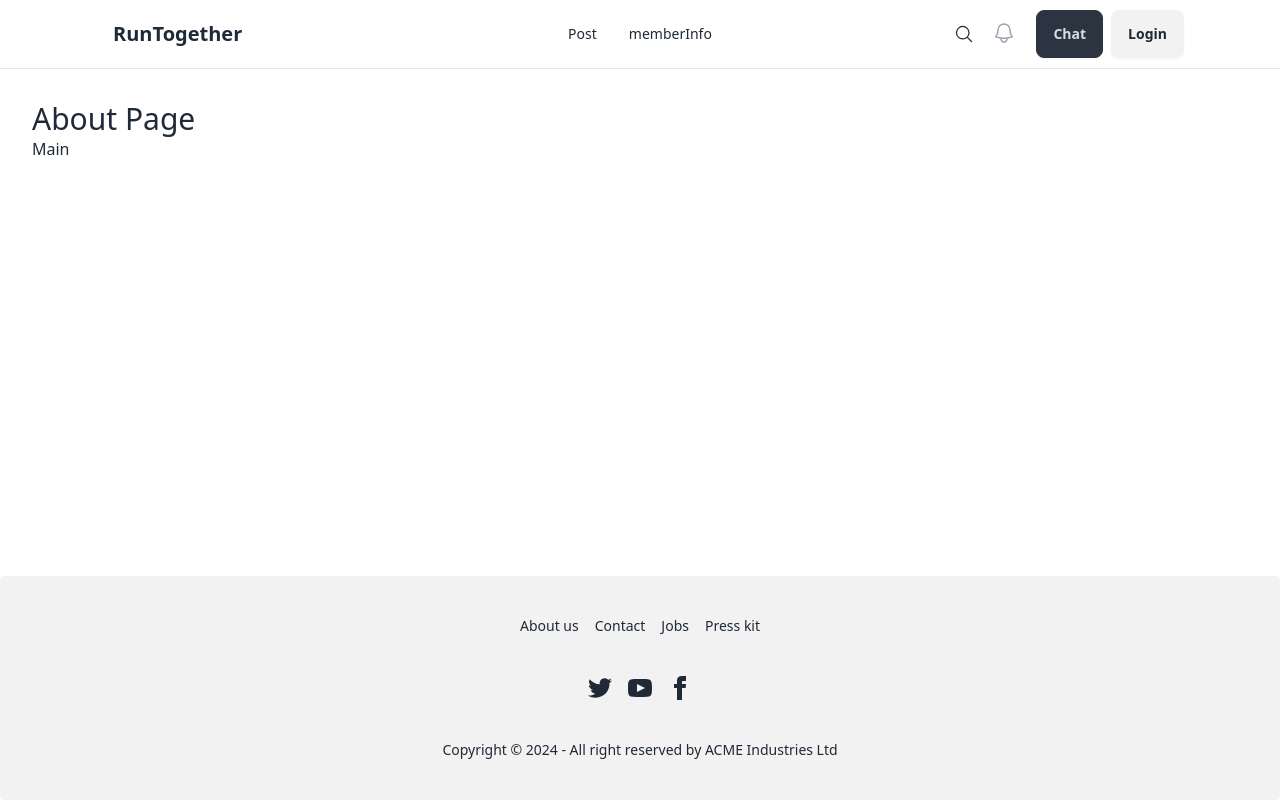
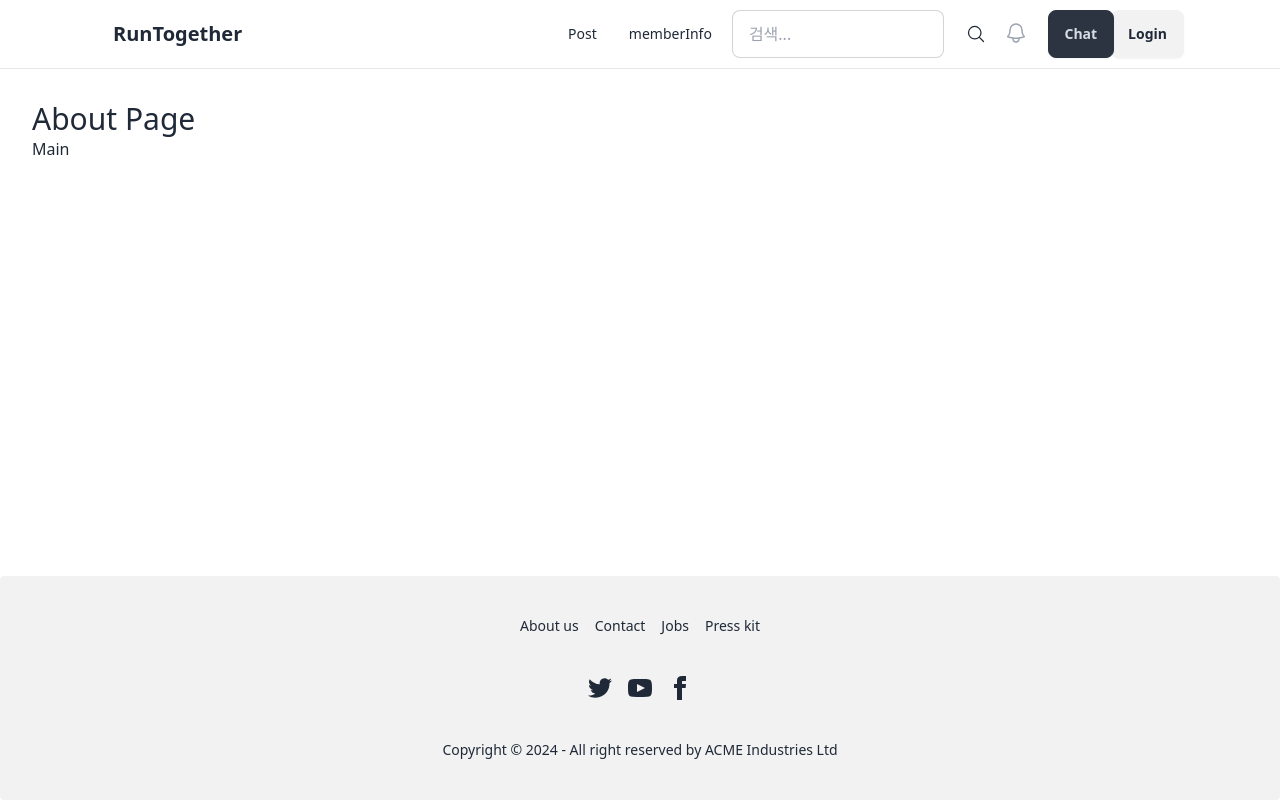
Before and after one commit to CHOHUNE/TOGERUN_FRONT, a React (Create React App) app: page /about in a window 1280 px wide. Built offline with nearby package versions, Linux system fonts and the light colour scheme.

Commit message:
feat : PostList 에 keyword 검색기능 추가

```diff
--- a/src/api/api.js
+++ b/src/api/api.js
@@ -11,9 +11,9 @@ export const axiosInstance = axios.create({
 
 export const getList = async (pageParams) => {
 
-    const {page, size} = pageParams;
+    const {page, size,keyword} = pageParams;
 
-    const res = await jwtAxios.get(`/post/list`, {params: {page, size}})
+    const res = await jwtAxios.get(`/post/list`, {params: {page, size,keyword}})
 
     return res.data
 }
--- a/src/component/post/ListComponent.js
+++ b/src/component/post/ListComponent.js
@@ -1,5 +1,5 @@
 import React from 'react';
-import {Link} from "react-router-dom";
+import {Link, useLocation} from "react-router-dom";
 import PageComponent from "../common/PageComponent";
 import useCustomMove from "../../hooks/useCustomMove";
 import { getList} from "../../api/api";
@@ -17,22 +17,18 @@ const initState ={
     prevPage: 0,
     nextPage:0,
     totalPage:0,
-    current:0
+    current:0,
+
+
 }
 
 function ListComponent(props) {
-    const {page, refresh, size, moveToList, moveToRead} = useCustomMove();
+    const {page, refresh, size, moveToList,keyword} = useCustomMove();
 
-    // const dispatch = useDispatch();
-    // const serverData = useSelector((state) => state.postSlice.serverData);
-
-    // useEffect(() => {
-    //     dispatch(fetchPosts({page, size}));
-    // }, [dispatch, page, size, refresh]);
 
     const {data,isFetching,error,isError} = useQuery({
-        queryKey: ['post/List', {page,size,refresh}], //쿼리를 식별자와 쿼리의 파라미터 ( queryFn 에 전달되는 데이터다. )
-        queryFn:()=> getList({page,size}), // queryKey 의 파라메터가 바뀌면 자동으로 refresh 된다.
+        queryKey: ['post/List', {page,size,refresh,keyword}], //쿼리를 식별자와 쿼리의 파라미터 ( queryFn 에 전달되는 데이터다. )
+        queryFn:()=> getList({page,size,keyword}), // queryKey 의 파라메터가 바뀌면 자동으로 refresh 된다.
             staleTime:1000 * 60 * 5
     });
 
@@ -51,6 +47,7 @@ function ListComponent(props) {
     return (
         <div className="overflow-x-auto">
             {isFetching? <FetchingModal/>:<></>}
+            {keyword&&<p className={"my-4"}>검색어 : {keyword}</p> }
             <table className="table w-full">
                 <thead>
                 <tr>
--- a/src/hooks/useCustomMove.js
+++ b/src/hooks/useCustomMove.js
@@ -19,8 +19,9 @@ const useCustomMove = () => {
 
     const page = getNum(queryParams.get("page"), 1);
     const size = getNum(queryParams.get("size"), 10)
+    const keyword = queryParams.get("keyword") || "";
 
-    const queryDefault = createSearchParams({page, size}).toString();
+    const queryDefault = createSearchParams({page, size,keyword}).toString();
     const [refresh, setRefresh] = useState(false)
 
     const moveToList = (pageParam) => {
@@ -30,8 +31,15 @@ const useCustomMove = () => {
 
             const pageNum = getNum(pageParam.page, 1)
             const sizeNum = getNum(pageParam.size, 10)
+            const keywordStr= pageParam.keyword  !== undefined? pageParam.keyword : keyword
 
-            queryStr = createSearchParams({page: pageNum, size: sizeNum}).toString()
+            queryStr = createSearchParams({
+                page: pageNum,
+                size: sizeNum,
+                keyword: keywordStr
+
+            }).toString()
+
         } else {
             queryStr = queryDefault
         }
@@ -52,7 +60,7 @@ const useCustomMove = () => {
         })
     }
 
-    return {moveToList, moveToModify, page, size, refresh, moveToRead}
+    return {moveToList, moveToModify, page, size, refresh, moveToRead ,keyword}
 
 }
 
--- a/src/menus/BasicMenu.js
+++ b/src/menus/BasicMenu.js
@@ -17,6 +17,14 @@ const BasicMenu = () => {
     const [showLogoutModal, setShowLogoutModal] = useState(false);
     const [signIn, setSignIn] = useRecoilState(signInState);
 
+    const [searchKeyword, setSearchKeyword] = useState()
+
+    const handleSearch =(e)=>{
+        e.preventDefault() // form 태그의 기본 이벤트를 막는다.
+        if (searchKeyword.trim()) {
+            navigate(`/post/list?keyword=${searchKeyword}`)
+        }
+    }
 
     const logoutMutation = useMutation(
         { mutationFn: () => doLogout(),
@@ -46,12 +54,17 @@ const BasicMenu = () => {
                 <div className="navbar-start">
                     <div className="dropdown">
                         <label tabIndex={0} className="btn btn-ghost lg:hidden">
-                            <Bars3Icon className="h-5 w-5" />
+                            <Bars3Icon className="h-5 w-5"/>
                         </label>
-                        <ul tabIndex={0} className="menu menu-sm dropdown-content mt-3 z-[1] p-2 shadow bg-base-100 rounded-box w-52">
+                        <ul tabIndex={0}
+                            className="menu menu-sm dropdown-content mt-3 z-[1] p-2 shadow bg-base-100 rounded-box w-52">
                             {/*<li><a href="/">Main</a></li>*/}
-                            <li><a href="/post/list">Post</a></li>
-                            <li><a href="/member/modify">memberInfo</a></li>
+                            <li>
+                                <a href="/post/list">Post</a>
+                            </li>
+                            <li>
+                                <a href="/member/modify">memberInfo</a>
+                            </li>
                             {/*<li><a href="/list">List</a></li>*/}
                         </ul>
                     </div>
@@ -60,19 +73,33 @@ const BasicMenu = () => {
                 <div className="navbar-center hidden lg:flex">
                     <ul className="menu menu-horizontal px-1">
                         {/*<li>    <a href="/">Main</a></li>*/}
-                        <li><a href="/post/list">Post</a></li>
-                        <li><a href="/member/modify">memberInfo</a></li>
+                        <li>
+                            <a href="/post/list">Post</a>
+                        </li>
+                        <li>
+                            <a href="/member/modify">memberInfo</a>
+                        </li>
                         {/*<li><a href="/list">List</a></li>*/}
                     </ul>
                 </div>
                 <div className="navbar-end">
-                    <button className="btn btn-ghost btn-circle">
-                        <MagnifyingGlassIcon className="h-5 w-5"/>
-                    </button>
+                    <form onSubmit={handleSearch} className="flex items-center">
+                        <input
+                            type="text"
+                            placeholder="검색..."
+                            value={searchKeyword}
+                            onChange={(e) => setSearchKeyword(e.target.value)}
+                            className="input input-bordered w-full max-w-xs"
+                        />
+                        <button type="submit" className="btn btn-ghost btn-circle ml-2">
+                            <MagnifyingGlassIcon className="h-5 w-5"/>
+                        </button>
+                    </form>
                     <NotificationIcon/>
                     <div className="mr-2">
                         <SideOpenDrawer/>
                     </div>
+
                     {!loginState.email ?
                         <button className="btn" onClick={() => navigate("/member/login")}>Login</button>
                         :
@@ -80,16 +107,18 @@ const BasicMenu = () => {
                     }
                 </div>
 
-        </div>
+            </div>
 
-    {showLogoutModal && (
+            {showLogoutModal && (
                 <div className="modal modal-open">
                     <div className="modal-box">
                         <h3 className="font-bold text-lg">로그아웃 하시겠습니까?</h3>
                         <div className="modal-action py-5">
                             <button className="btn btn-outline btn-error" onClick={handleClickLogout}>Yes</button>
                             <button className="btn btn-outline btn-neutral" onClick={toggleLogoutModal}>No</button>
-                            <button  className="btn btn-sm btn-circle btn-ghost absolute right-2 top-2" onClick={toggleLogoutModal}>✕</button>
+                            <button className="btn btn-sm btn-circle btn-ghost absolute right-2 top-2"
+                                    onClick={toggleLogoutModal}>✕
+                            </button>
                         </div>
                     </div>
                 </div>
```
